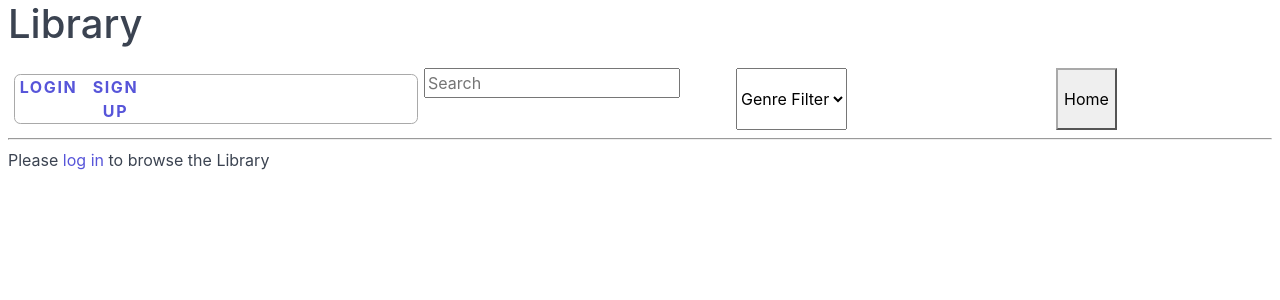
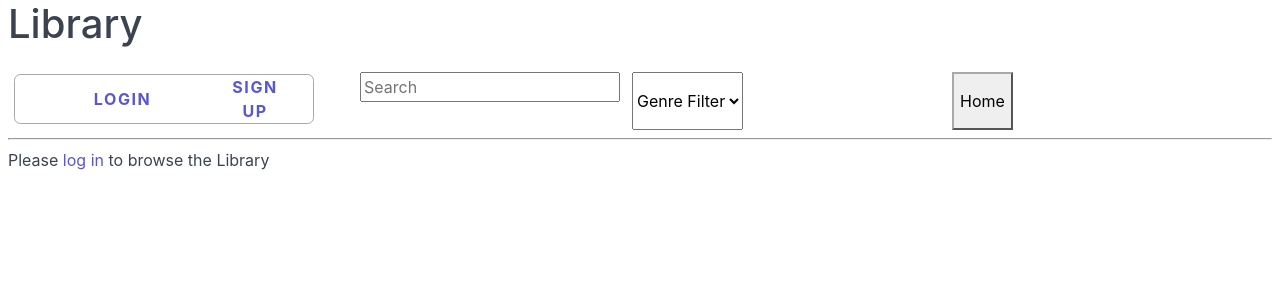
Before and after one commit to andrewporritt1977/django-library, a Django app: page / in a window 1280 px wide. Shown: the top 300 px of the page. Run offline with Django 3.2, Linux system fonts and the light colour scheme; some libraries are stand-ins or nearby versions.

Commit message:
further css fixes

```diff
--- a/library_app/static/main.css
+++ b/library_app/static/main.css
@@ -19,6 +19,9 @@
 
 
 .nav_section{
+    display: flex;
+    align-items : center;
+    justify-content: space-evenly;
     margin: .3rem;
     letter-spacing: .1em;
     text-align: center;
@@ -46,11 +49,17 @@
 
 }
 
+.search_input{
+    margin-left: 2rem;
+    margin-top: 4px;
+}
+
 .genreFilter{
     border-color: darkgrey;
     display: flex;
     flex-direction: row;
     flex-wrap: wrap;
+    margin-top: .2rem;
 }
 
 .reset_btn{
@@ -107,11 +116,16 @@
 
 .hide-link{
     display : contents;
+
     background-color: inherit;
     display:hidden;
     width: 100%;
     border-style: hidden;
     outline: none;
+}
+
+.hide_link_wrapper{
+    display : block;
 }
 
 .check_btn {
--- a/library_app/templates/base.html
+++ b/library_app/templates/base.html
@@ -28,21 +28,21 @@
         <Body class="library_container">
             <h1>{% block page_heading %}{% endblock %}</h1>
             <div class="seach-filter container columns">
-                <nav class="col-xs-10 col-4">
+                <nav class="col-xs-12 col-3">
                     <ul class="columns nav_section">
                         {% if user.is_authenticated %}
-                            <a class="col-xs-4 col-2" href="{% url 'logout' %}">Logout</a>  <a class="col-xs-4 col-2" href="{% url 'user_card'%}">Card</a>
+                            <a class="col-xs-6 col-6" href="{% url 'logout' %}">Logout</a>  <a class="col-xs-4 col-2" href="{% url 'user_card'%}">Card</a>
                         {% else %}
-                            <a class="col-xs-4 col-2" href="{% url 'login' %}">Login</a>  <a class="col-xs-4 col-2" href="{% url 'signup' %}">Sign Up</a>
+                            <a class="col-xs-6 col-6" href="{% url 'login' %}">Login</a>  <a class="col-xs-4 col-2" href="{% url 'signup' %}">Sign Up</a>
                         {% endif %}
 
                     </ul>
                 </nav>
                     <form class="searchform col-xs-10 col-3" action="{% url 'search' %}" method="get">
-                        <input type="text" class="search_input" placeholder="Search" name="bkSearch" onChange="form.submit();">
+                        <input type="text" class="search_input col-xs-12 col-10" placeholder="Search" name="bkSearch" onChange="form.submit();">
                     </form>
-                    <form class="genreFilter col-xs-10 col-3" action="{% url 'filter' %}" method="get">
-                        <select name="gFilter" onChange="form.submit();">
+                    <form class="genreFilter col-xs-12 col-3" action="{% url 'filter' %}" method="get">
+                        <select name="gFilter" onChange="form.submit();" class="col-xs-12 xol-3">
                             <option value="{{ Book }}" selected="selected">Genre Filter</option>
                             <option value="PD">PD</option>
                             <option value="PA">PA</option>
--- a/library_books/templates/books.html
+++ b/library_books/templates/books.html
@@ -17,6 +17,7 @@
                 <div class="lib_card col-xs-5 col-sm-5 col-md-3 col-lg-3 col-2">
                     <a class="hide-link" method="get" type="submit" href="{% url 'check_out' book.id %}">
             {% endif %}
+                        <div class="hide-link-wrapper">
                 <p>{{ book.title}}</p>
                 <p>{{ book.author}}</p>
                 <p>{{ book.genre}}<p>
@@ -33,6 +34,7 @@
                     <i class="fas fa-book-open"></i>
 
             {% endif %}
+                        </div>
                     </a>
                 </div>
             {% endfor %}
```
